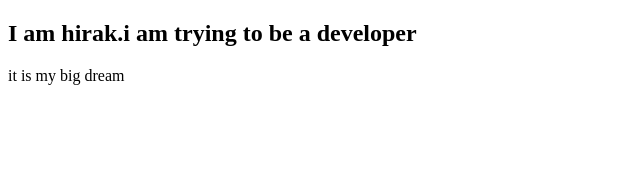
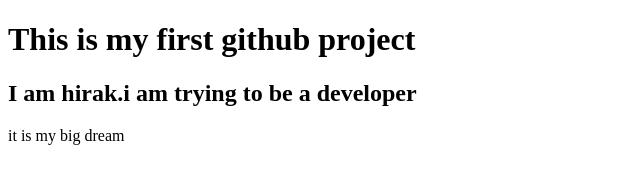
Before and after one commit to HirakBairagi27/my-first-website, a plain HTML site: page index.html in a window 1280 px wide. Shown: the whole page, without its empty margins (0-640 px from the left). Drawn offline with Linux system fonts and the light colour scheme.

Commit message:
added a header

```diff
--- a/index.html
+++ b/index.html
@@ -6,6 +6,7 @@
     <title>Document</title>
 </head>
 <body>
+    <h1>This is my first github project</h1>
     <h2>I am hirak.i am trying to be a developer</h2>
     <p>it is my big dream</p>
 </body>
```
Also changed, not shown: 1 other file.
